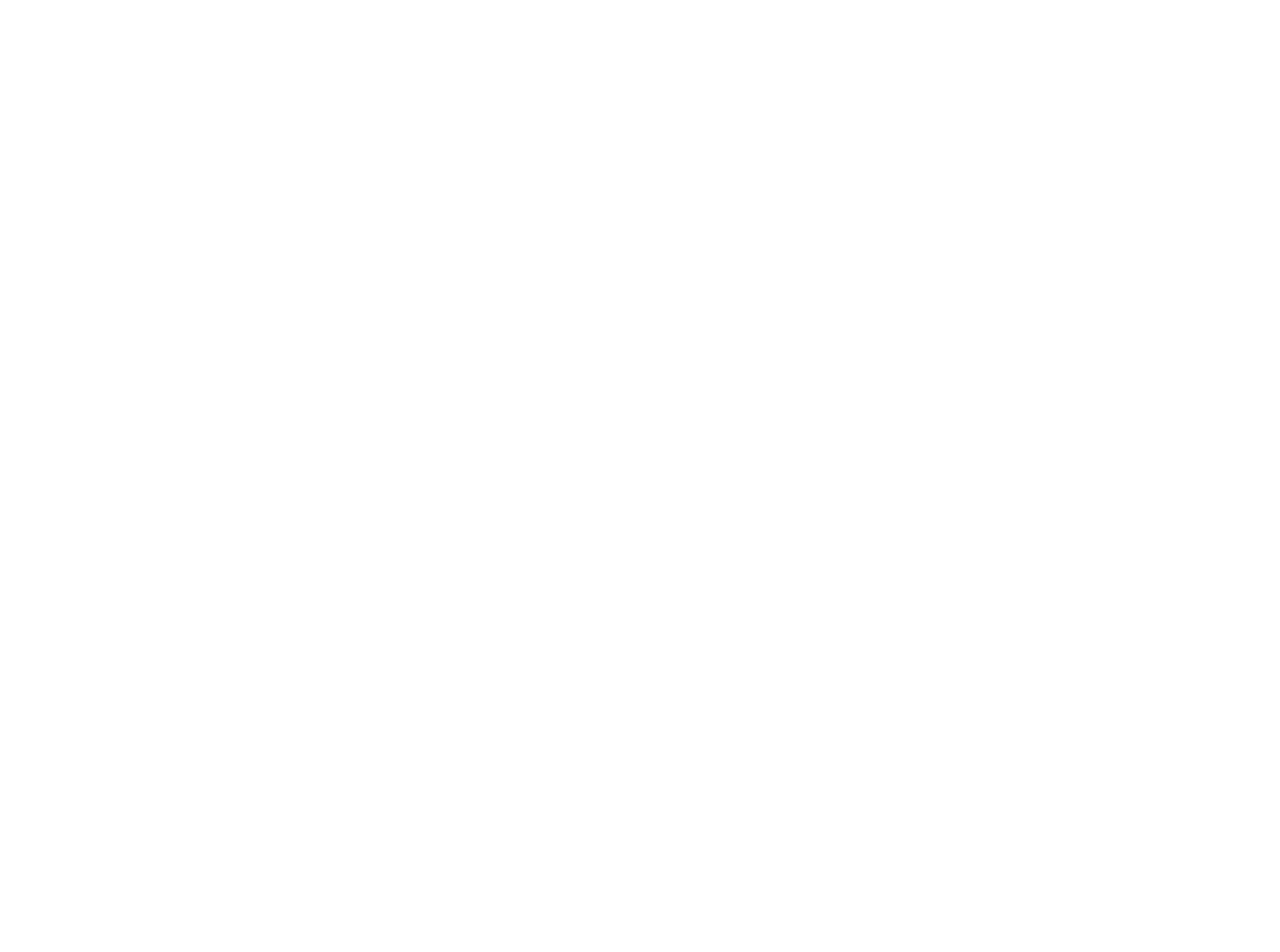
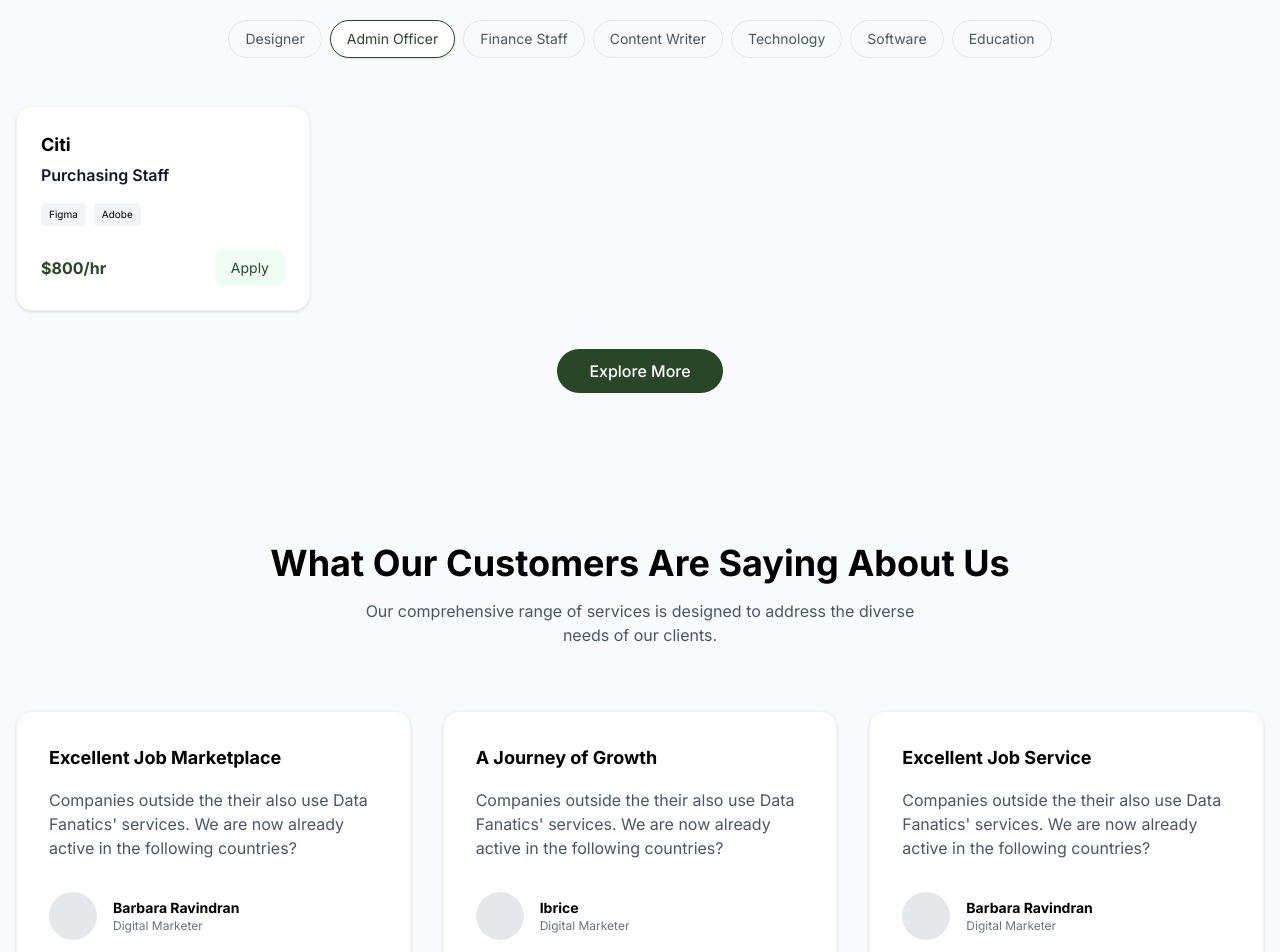
Before and after one commit to patoryann-collab/world-of-support, a Next.js app: page / in a window 1280 px wide. Shown: the part 2080-3032 px from the top of the page. Before the commit the page ends 1892 px from the top, so only its background shows below. Built offline with nearby package versions, Linux system fonts and the light colour scheme.

Commit message:
maketplace and testimoniales

```diff
--- a/src/app/page.tsx
+++ b/src/app/page.tsx
@@ -4,6 +4,8 @@
 import TrustBar from '@/components/home/TrustBar';
 import HowItWorks from '@/components/home/HowItWorks';
 import Categories from '../components/home/Categories';
+import JobMarketplace from '../components/home/JobMarketplace';
+import Testimonials from '../components/home/Testimonials';
 
 const mockPageData = [
   {
@@ -26,6 +28,8 @@
       <TrustBar />
       <HowItWorks />
       <Categories />
+      <JobMarketplace />
+      <Testimonials />
     </main>
   );
 }
--- /dev/null
+++ b/src/components/home/JobMarketplace.tsx
@@ -0,0 +1,72 @@
+'use client';
+import { useState } from 'react';
+import Link from 'next/link';
+
+const jobsData = [
+  { id: 1, title: "Purchasing Staff", company: "Citi", category: "Admin Officer", salary: "$800/hr", tags: ["Figma", "Adobe"] },
+  { id: 2, title: "UI/UX Designer", company: "Huawei", category: "Designer", salary: "$800/hr", tags: ["Figma", "Adobe"] },
+  // Ajoutez vos autres données ici...
+];
+
+const categories = ["Designer", "Admin Officer", "Finance Staff", "Content Writer", "Technology", "Software", "Education"];
+
+export default function JobMarketplace() {
+  const [activeCategory, setActiveCategory] = useState("Admin Officer");
+
+  return (
+    <section className="py-20 bg-gray-50">
+      <div className="container mx-auto px-4">
+        {/* Header */}
+        <div className="text-center mb-12">
+          <span className="uppercase text-xs font-bold text-world-green tracking-widest bg-green-100 px-3 py-1 rounded-full">Marketplace</span>
+          <h2 className="text-4xl font-bold mt-4 mb-8">Check Job of The Day</h2>
+        </div>
+
+        {/* Filtres */}
+        <div className="flex flex-wrap justify-center gap-2 mb-12">
+          {categories.map((cat) => (
+            <button
+              key={cat}
+              onClick={() => setActiveCategory(cat)}
+              className={`px-4 py-2 rounded-full text-sm border transition-all ${
+                activeCategory === cat
+                ? "bg-white border-world-green text-world-green shadow-sm"
+                : "bg-transparent border-gray-200 text-gray-600 hover:border-world-green"
+              }`}
+            >
+              {cat}
+            </button>
+          ))}
+        </div>
+
+        {/* Grille d'emplois */}
+        <div className="grid grid-cols-1 md:grid-cols-2 lg:grid-cols-4 gap-6">
+          {jobsData.filter(job => job.category === activeCategory).map((job) => (
+            <div key={job.id} className="bg-white p-6 rounded-2xl border border-gray-100 shadow-sm hover:shadow-md transition-shadow">
+              <div className="font-bold text-lg mb-1">{job.company}</div>
+              <h3 className="font-semibold text-gray-900 mb-4">{job.title}</h3>
+              <div className="flex gap-2 mb-6">
+                {job.tags.map(tag => (
+                  <span key={tag} className="text-[10px] bg-gray-100 px-2 py-1 rounded">{tag}</span>
+                ))}
+              </div>
+              <div className="flex justify-between items-center mt-auto">
+                <span className="text-world-green font-bold">{job.salary}</span>
+                <Link href={`/jobs/${job.id}`} className="bg-green-50 text-world-green px-4 py-2 rounded-lg text-sm hover:bg-world-green hover:text-white transition-colors">
+                  Apply
+                </Link>
+              </div>
+            </div>
+          ))}
+        </div>
+
+        {/* Bouton Explore More */}
+        <div className="text-center mt-12">
+          <Link href="/services/jobs" className="bg-world-green text-white px-8 py-3 rounded-full font-medium hover:bg-green-800 transition-colors">
+            Explore More
+          </Link>
+        </div>
+      </div>
+    </section>
+  );
+}
--- /dev/null
+++ b/src/components/home/Testimonials.tsx
@@ -0,0 +1,65 @@
+import React from 'react';
+import Image from 'next/image';
+
+const testimonials = [
+  {
+    name: "Barbara Ravindran",
+    role: "Digital Marketer",
+    title: "Excellent Job Marketplace",
+    text: "Companies outside the their also use Data Fanatics' services. We are now already active in the following countries?",
+    image: "/avatar1.jpg"
+  },
+  {
+    name: "Ibrice",
+    role: "Digital Marketer",
+    title: "A Journey of Growth",
+    text: "Companies outside the their also use Data Fanatics' services. We are now already active in the following countries?",
+    image: "/avatar2.jpg"
+  },
+  {
+    name: "Barbara Ravindran",
+    role: "Digital Marketer",
+    title: "Excellent Job Service",
+    text: "Companies outside the their also use Data Fanatics' services. We are now already active in the following countries?",
+    image: "/avatar3.jpg"
+  }
+];
+
+export default function Testimonials() {
+  return (
+    <section className="py-20 bg-gray-50">
+      <div className="container mx-auto px-4 text-center">
+        <h2 className="text-4xl font-bold mb-4">What Our Customers Are Saying About Us</h2>
+        <p className="text-gray-600 mb-16 max-w-xl mx-auto">
+          Our comprehensive range of services is designed to address the diverse needs of our clients.
+        </p>
+
+        <div className="grid grid-cols-1 md:grid-cols-3 gap-8">
+          {testimonials.map((item, index) => (
+            <div key={index} className="bg-white p-8 rounded-2xl shadow-sm border border-gray-100 text-left relative">
+              <h3 className="font-bold text-lg mb-4">{item.title}</h3>
+              <p className="text-gray-600 mb-8">{item.text}</p>
+
+              <div className="flex items-center gap-4">
+                <div className="relative w-12 h-12 rounded-full overflow-hidden">
+                   {/* Remplacez par vos images réelles */}
+                   <div className="bg-gray-200 w-full h-full" />
+                </div>
+                <div>
+                  <h4 className="font-bold text-sm">{item.name}</h4>
+                  <p className="text-xs text-gray-500">{item.role}</p>
+                </div>
+              </div>
+            </div>
+          ))}
+        </div>
+
+        {/* Navigation buttons */}
+        <div className="flex justify-center gap-4 mt-12">
+          <button className="w-10 h-10 rounded-full bg-world-green text-white flex items-center justify-center hover:opacity-90">←</button>
+          <button className="w-10 h-10 rounded-full bg-world-red text-white flex items-center justify-center hover:opacity-90">→</button>
+        </div>
+      </div>
+    </section>
+  );
+}
```
